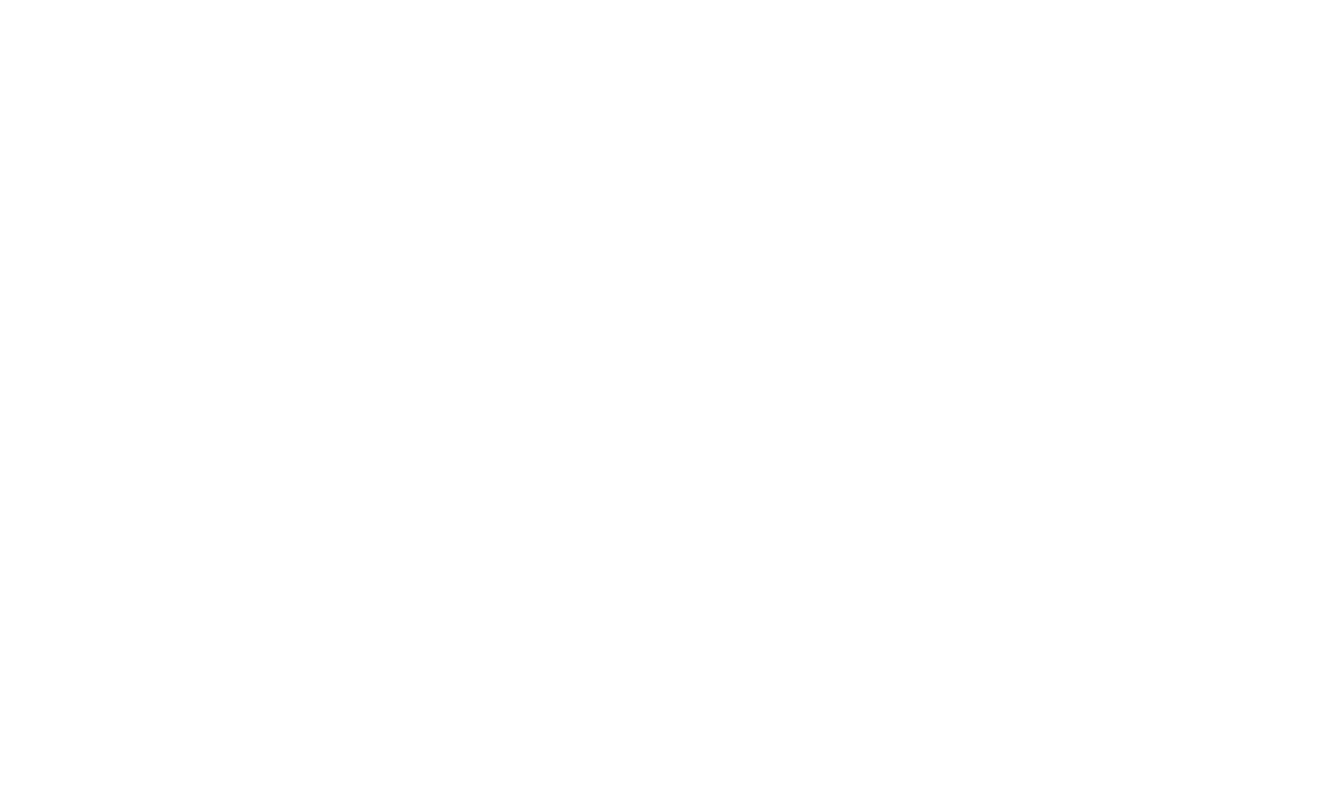
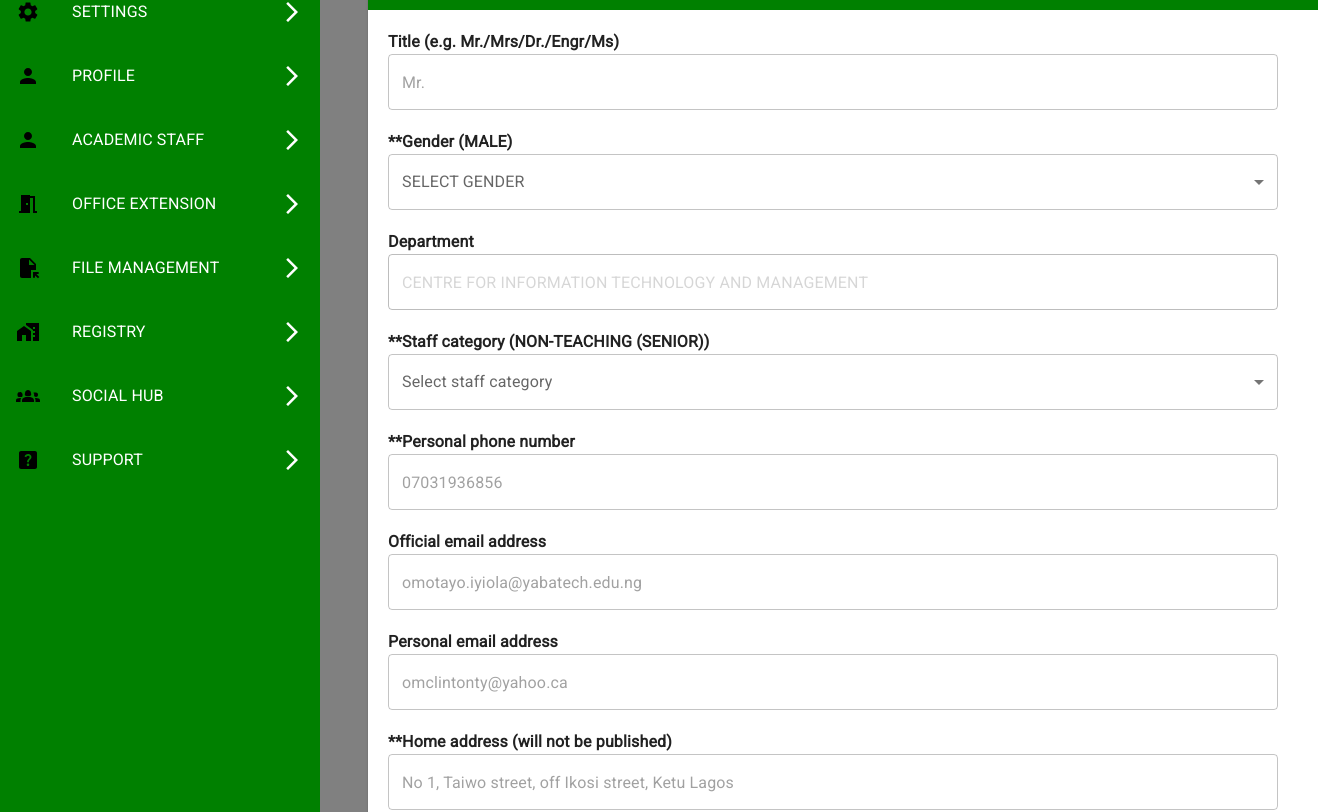
Before and after one commit to omotayoiyiola/yctstaffportal, a React (Create React App) app in the folder frontend/: page /editbiodata in a window 1280 px wide. Before the commit this address had no page. Shown: the part 208-1020 px from the top of the page, 1318 px wide, since content can reach past the window. Before the commit the page ends 800 px from the top, so only its background shows below. Built offline with nearby package versions, Linux system fonts and the light colour scheme; the HTML template or start-up script is replaced by a standard one; a web font is replaced by a local one.

Commit message:
added edit biodata

```diff
--- a/frontend/src/App.js
+++ b/frontend/src/App.js
@@ -8,6 +8,7 @@ import ResetPassword from "./Pages/ResetPassword";
 import ViewProfile from "./Pages/ViewProfile";
 import UploadPass from "./Pages/UploadPass";
 import UploadSigature from "./Pages/UploadSigature";
+import EditBioData from "./Pages/EditBioData";
 function App() {
   const user = false;
   return (
@@ -21,6 +22,7 @@ function App() {
         <Route path="/viewprofile" element={<ViewProfile />} />
         <Route path="/uploadPass" element={<UploadPass />} />
         <Route path="/uploadSignature" element={<UploadSigature />} />
+        <Route path="/editbiodata" element={<EditBioData />} />
       </Routes>
     </div>
   );
--- /dev/null
+++ b/frontend/src/Pages/EditBioData.js
@@ -0,0 +1,19 @@
+import { Box, Stack } from "@mui/material";
+import React from "react";
+import Editbiodata from "../components/Editbiodata";
+import Header from "../components/Header";
+import Sidebar from "../components/Sidebar";
+
+const EditBioData = () => {
+  return (
+    <Box>
+      <Header />
+      <Stack direction="row">
+        <Sidebar />
+        <Editbiodata />
+      </Stack>
+    </Box>
+  );
+};
+
+export default EditBioData;
--- /dev/null
+++ b/frontend/src/components/Editbiodata.js
@@ -0,0 +1,128 @@
+import React from "react";
+import {
+  Box,
+  Button,
+  Card,
+  FormControl,
+  InputLabel,
+  MenuItem,
+  Select,
+  TextField,
+  Typography,
+} from "@mui/material";
+const Editbiodata = () => {
+  return (
+    <Box
+      sx={{
+        backgroundColor: "grey",
+        flex: 3,
+        height: "auto",
+        position: "relative",
+      }}
+    >
+      <Card
+        sx={{
+          width: "950px",
+          height: "auto",
+          position: "absolute",
+          top: "10%",
+          left: "5%",
+        }}
+      >
+        <Box sx={{ padding: "15px", background: "green", color: "white" }}>
+          <Typography sx={{ fontSize: "1.35rem", fontWeight: "bolder" }}>
+            Edit Personal Details
+          </Typography>
+        </Box>
+        <Box sx={{ margin: "20px" }}>
+          <Typography sx={{ fontWeight: "bolder" }}>
+            Title (e.g. Mr./Mrs/Dr./Engr/Ms)
+          </Typography>
+          <TextField placeholder="Mr." sx={{ width: "890px" }} />
+        </Box>
+        <Box sx={{ minWidth: 120, margin: "20px" }}>
+          <Typography sx={{ fontWeight: "bolder" }}>**Gender (MALE)</Typography>
+          <FormControl sx={{ width: "890px" }}>
+            <InputLabel id="demo-simple-select-label">SELECT GENDER</InputLabel>
+            <Select
+              labelId="demo-simple-select-label"
+              id="demo-simple-select"
+              label="gender"
+            >
+              <MenuItem>MALE</MenuItem>
+              <MenuItem>FEMALE</MenuItem>
+            </Select>
+          </FormControl>
+        </Box>
+        <Box sx={{ margin: "20px" }}>
+          <Typography sx={{ fontWeight: "bolder" }}>Department</Typography>
+          <TextField
+            disabled
+            placeholder="CENTRE FOR INFORMATION TECHNOLOGY AND MANAGEMENT"
+            sx={{ width: "890px" }}
+          />
+        </Box>
+        <Box sx={{ minWidth: 120, margin: "20px" }}>
+          <Typography sx={{ fontWeight: "bolder" }}>
+            **Staff category (NON-TEACHING (SENIOR))
+          </Typography>
+          <FormControl sx={{ width: "890px" }}>
+            <InputLabel id="demo-simple-select-label">
+              Select staff category
+            </InputLabel>
+            <Select
+              labelId="demo-simple-select-label"
+              id="demo-simple-select"
+              label="staff_category"
+            >
+              <MenuItem>ACADEMIC STAFF</MenuItem>
+              <MenuItem>NON-TEACHING (SENOIR)</MenuItem>
+              <MenuItem>NON-TEACHING (JUNIOR)</MenuItem>
+            </Select>
+          </FormControl>
+        </Box>
+        <Box sx={{ margin: "20px" }}>
+          <Typography sx={{ fontWeight: "bolder" }}>
+            **Personal phone number
+          </Typography>
+          <TextField placeholder="07031936856" sx={{ width: "890px" }} />
+        </Box>
+        <Box sx={{ margin: "20px" }}>
+          <Typography sx={{ fontWeight: "bolder" }}>
+            Official email address
+          </Typography>
+          <TextField
+            placeholder="omotayo.iyiola@yabatech.edu.ng"
+            sx={{ width: "890px" }}
+          />
+        </Box>
+        <Box sx={{ margin: "20px" }}>
+          <Typography sx={{ fontWeight: "bolder" }}>
+            Personal email address
+          </Typography>
+          <TextField
+            placeholder="omclintonty@yahoo.ca"
+            sx={{ width: "890px" }}
+          />
+        </Box>
+        <Box sx={{ margin: "20px" }}>
+          <Typography sx={{ fontWeight: "bolder" }}>
+            **Home address (will not be published)
+          </Typography>
+          <TextField
+            placeholder="No 1, Taiwo street, off Ikosi street, Ketu Lagos"
+            sx={{ width: "890px" }}
+          />
+        </Box>
+        <Button
+          variant="contained"
+          sx={{ margin: "20px", padding: "15px", background: "green" }}
+        >
+          UPDATE NOW
+        </Button>
+      </Card>
+    </Box>
+  );
+};
+
+export default Editbiodata;
--- a/frontend/src/components/Sidebar.js
+++ b/frontend/src/components/Sidebar.js
@@ -56,7 +56,7 @@ const Sidebar = () => {
         { title: "View profile", icon: Preview, link: "viewprofile" },
         { title: "Upload passport", icon: CloudUpload, link: "uploadPass" },
         { title: "Upload signature", icon: Publish, link: "uploadSignature" },
-        { title: "Edit biodata", icon: Edit, link: "viewprofile" },
+        { title: "Edit biodata", icon: Edit, link: "editbiodata" },
         {
           title: "Edit academic qualification",
           icon: Create,
--- a/frontend/src/components/sidebar.css
+++ b/frontend/src/components/sidebar.css
@@ -1,5 +1,5 @@
 .sidebar {
   background-color: black;
-  height: 400vh;
+  height: auto;
   flex: 1;
 }
```
